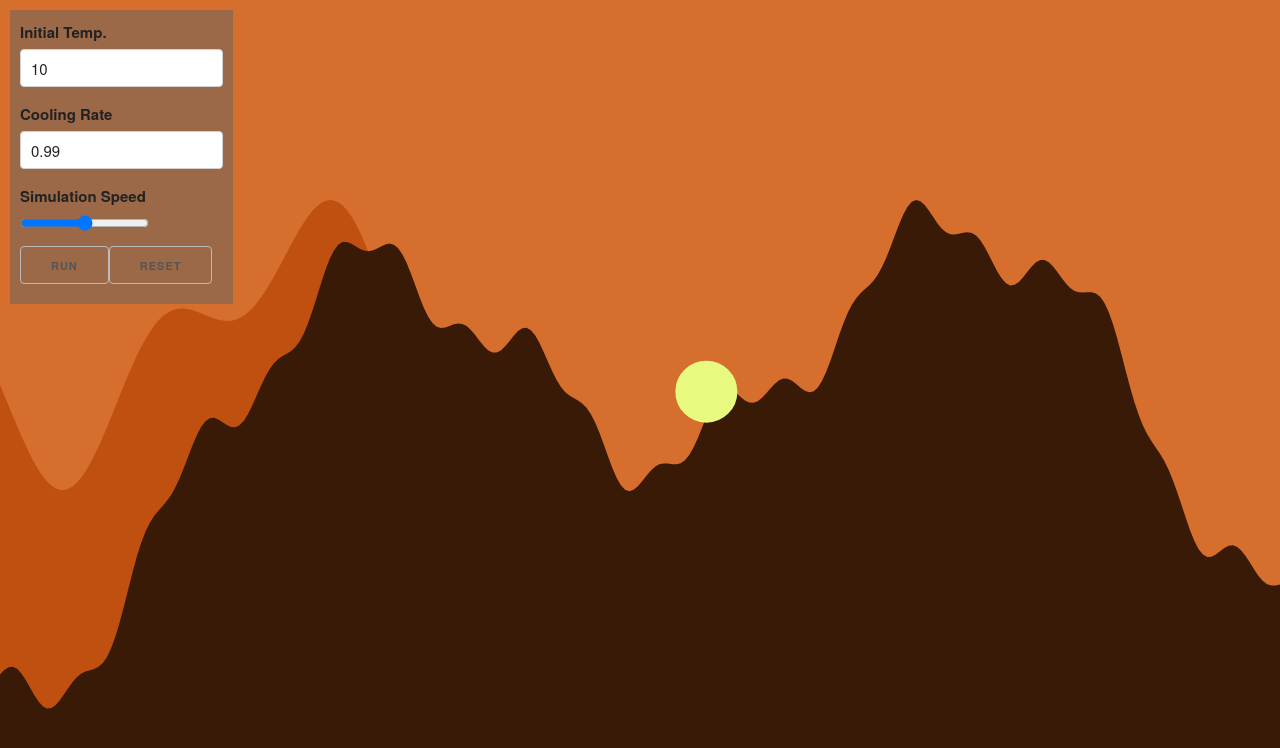
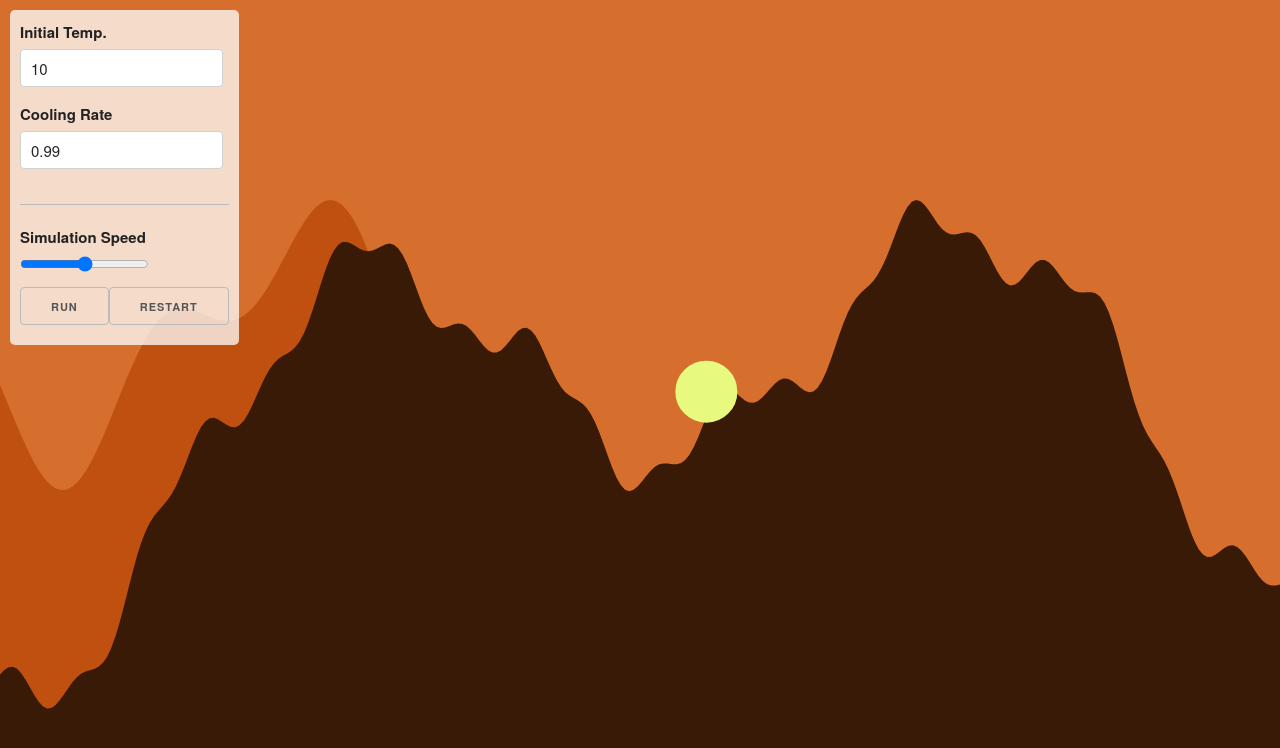
Before and after one commit to eschirtz/Computer-Science-Series, a Vue app: page /#/ep01 in a window 1280 px wide. Shown: the top 748 px of the page. Built offline with nearby package versions, Linux system fonts and the light colour scheme.

Commit message:
Simulated Annealing
"Completed" the sim annealing demo

```diff
--- a/src/components/ep01/ep01.vue
+++ b/src/components/ep01/ep01.vue
@@ -5,11 +5,12 @@
       <input type="text" name="initialTemp" v-model="initialTemp" placeholder="Initial Temp">
       <label for="coolingRate">Cooling Rate</label>
       <input type="text" name="coolingRate" v-model="coolingRate" placeholder="Cooling Rate">
+      <hr>
       <label for="speed">Simulation Speed</label>
       <input type="range" v-model.number="speed" min="0" max="100">
       <br>
       <button type="button" @click="run">Run</button>
-      <button type="button" @click="initialize">Reset</button>
+      <button type="button" @click="restart">Restart</button>
     </form>
     <canvas ref="canvas"></canvas>
   </div>
@@ -70,6 +71,10 @@ export default {
         stepSize: 50,
       });
     },
+    restart() {
+      app.terminate();
+      this.initialize();
+    },
     handleKeydown(e) {
       const key = e.key;
       switch (key) {
@@ -104,12 +109,18 @@ export default {
     z-index: -1;
   }
 
+  hr{
+    border-color: #bbb;
+    margin-top: 2rem;
+    margin-bottom: 2rem;
+  }
   .controller {
     position: fixed;
     top: 10px;
     left: 10px;
     z-index: 1;
     padding: 10px;
-    background-color: rgba(100, 100, 100, 0.5);
+    background-color: rgba(255, 255, 255, 0.75);
+    border-radius: .5rem;
   }
 </style>
--- a/src/components/ep01/js/main.js
+++ b/src/components/ep01/js/main.js
@@ -7,6 +7,8 @@ import canvasTools from '@/custom-modules/canvas-tools';
 import { drawHill, drawBall } from './DrawingTools';
 import StateSpace from './StateSpace';
 import Algorithm from './algorithms';
+
+let currentFrame = null;
 
 const scene = {
   stateSpace: {},
@@ -131,7 +133,7 @@ function initialize(canvas, options) {
  */
 function frame() {
   // Update Scene only at intervals set by keyframe
-  window.requestAnimationFrame(frame);
+  currentFrame = window.requestAnimationFrame(frame);
   if (scene.time % scene.keyframe === 0) {
     scene.currState = Algorithm.simulatedAnnealing(
       scene.currState,
@@ -151,6 +153,9 @@ function frame() {
 }
 
 function run(opts) {
+  if (currentFrame) {
+    window.cancelAnimationFrame(currentFrame);
+  }
   const options = opts || {};
   scene.temp = options.initialTemp;
   scene.coolingRate = options.coolingRate;
@@ -161,4 +166,10 @@ function run(opts) {
   frame();
 }
 
-export default { initialize, setCanvasSize, render, run };
+function terminate() {
+  if (currentFrame) {
+    window.cancelAnimationFrame(currentFrame);
+  }
+}
+
+export default { initialize, setCanvasSize, render, run, terminate };
```
